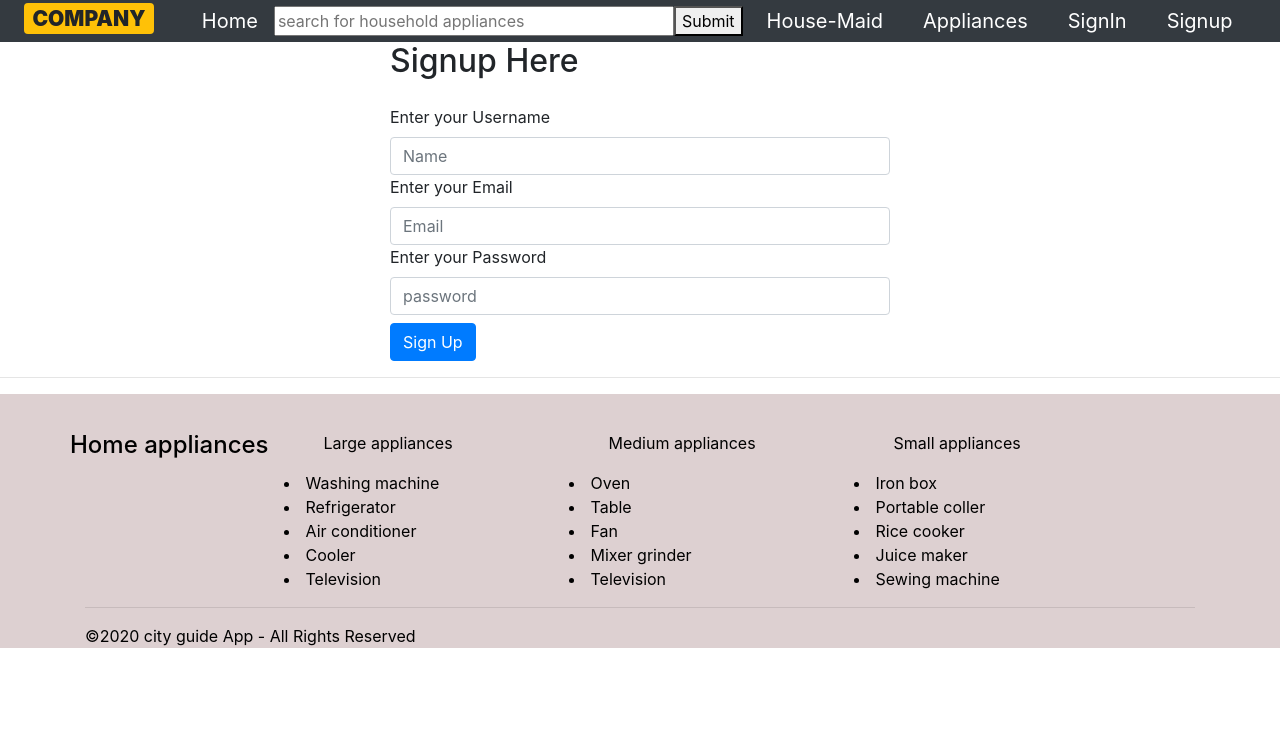
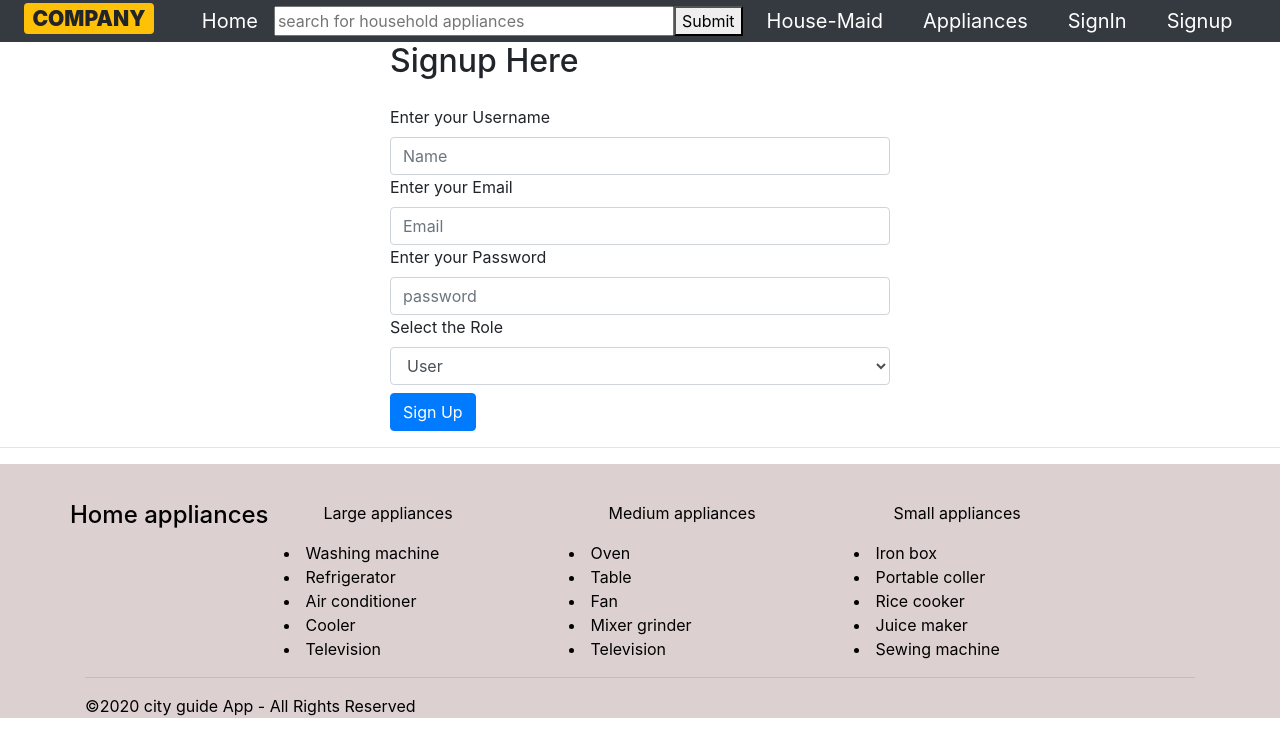
Before and after one commit to sharan98727/capstone, a React (Create React App) app: page /Signup in a window 1280 px wide. Shown: the top 756 px of the page. Built offline with nearby package versions, Linux system fonts and the light colour scheme.

Commit message:
Added Role for SignIN and SignUP

```diff
--- a/src/components/Signin/signin.js
+++ b/src/components/Signin/signin.js
@@ -39,7 +39,7 @@ class Signin extends React.Component {
     })
       .then((res) => res.json())
       .then((data) => {
-//        console.log(data);
+       console.log(data);
         this.props.passtoken(data);
 
         if (data.Error) {
@@ -95,6 +95,25 @@ class Signin extends React.Component {
               onChange={this.handlechange}
             />
           </div>
+
+          <div className="panel panel-default">
+          <label htmlFor="password">Select the Role</label>
+            <select
+                    type="role"
+                    required
+                    className="form-control"
+              name="role"
+                    onChange={this.handlechange}
+                    value={this.state.role}
+            >
+            <option value="" disabled className="text-hide">
+                      Please select
+            </option>
+            <option value="0">User</option>
+            <option value="1">Seller</option>
+            </select>
+          </div>
+
         </div>
         <button type="submit" className="btn btn-primary mt-2" >
           Sign In
--- a/src/components/signup/signup.js
+++ b/src/components/signup/signup.js
@@ -90,6 +90,25 @@ class Signup extends React.Component {
               onChange={this.handlechange}
             />
           </div>
+
+          <div className="panel panel-default">
+          <label htmlFor="password">Select the Role</label>
+            <select
+                    type="role"
+                    required
+                    className="form-control"
+              name="role"
+                    onChange={this.handlechange}
+                    value={this.state.role}
+            >
+            <option value="" disabled className="text-hide">
+                      Please select
+            </option>
+            <option value="0">User</option>
+            <option value="1">Seller</option>
+            </select>
+          </div>
+
         </div>
         <button type="submit" className="btn btn-primary mt-2">
           Sign Up
```
